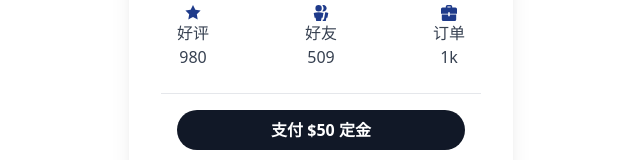
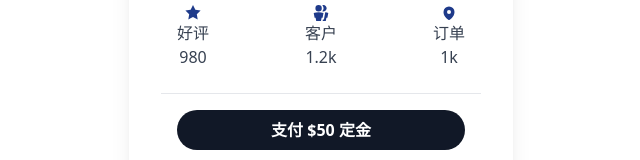
Before and after one commit to dotku/local-tour, a plain HTML site: page index.html in a window 1280 px wide. Shown: the part 355-515 px from the top of the page, 319-959 px from the left. Drawn offline with nearby package versions, Linux system fonts and the light colour scheme.

Commit message:
Update index.html

```diff
--- a/index.html
+++ b/index.html
@@ -29,14 +29,13 @@
                 <path
                     d="M7 8a4 4 0 1 1 0-8 4 4 0 0 1 0 8zm0 1c2.15 0 4.2.4 6.1 1.09L12 16h-1.25L10 20H4l-.75-4H2L.9 10.09A17.93 17.93 0 0 1 7 9zm8.31.17c1.32.18 2.59.48 3.8.92L18 16h-1.25L16 20h-3.96l.37-2h1.25l1.65-8.83zM13 0a4 4 0 1 1-1.33 7.76 5.96 5.96 0 0 0 0-7.52C12.1.1 12.53 0 13 0z" />
             </svg>
-            好友
-            <div>509</div>
+            客户
+            <div>1.2k</div>
         </li>
         <li class="flex flex-col items-center justify-around">
-            <svg class="w-4 fill-current text-blue-900" xmlns="http://www.w3.org/2000/svg" viewBox="0 0 20 20">
-                <path
-                    d="M9 12H1v6a2 2 0 0 0 2 2h14a2 2 0 0 0 2-2v-6h-8v2H9v-2zm0-1H0V5c0-1.1.9-2 2-2h4V2a2 2 0 0 1 2-2h4a2 2 0 0 1 2 2v1h4a2 2 0 0 1 2 2v6h-9V9H9v2zm3-8V2H8v1h4z" />
-            </svg>
+            <svg xmlns="http://www.w3.org/2000/svg" viewBox="0 0 24 24" class="w-4 fill-current text-blue-900" fill="currentColor" class="size-6">
+  <path fill-rule="evenodd" d="m11.54 22.351.07.04.028.016a.76.76 0 0 0 .723 0l.028-.015.071-.041a16.975 16.975 0 0 0 1.144-.742 19.58 19.58 0 0 0 2.683-2.282c1.944-1.99 3.963-4.98 3.963-8.827a8.25 8.25 0 0 0-16.5 0c0 3.846 2.02 6.837 3.963 8.827a19.58 19.58 0 0 0 2.682 2.282 16.975 16.975 0 0 0 1.145.742ZM12 13.5a3 3 0 1 0 0-6 3 3 0 0 0 0 6Z" clip-rule="evenodd" />
+</svg>
             订单
             <div>1k</div>
         </li>
```
